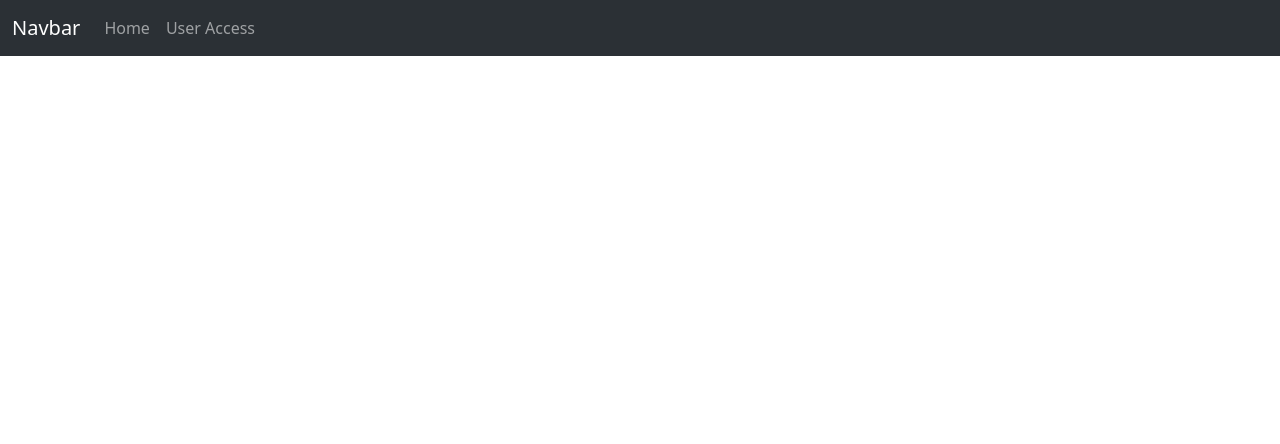
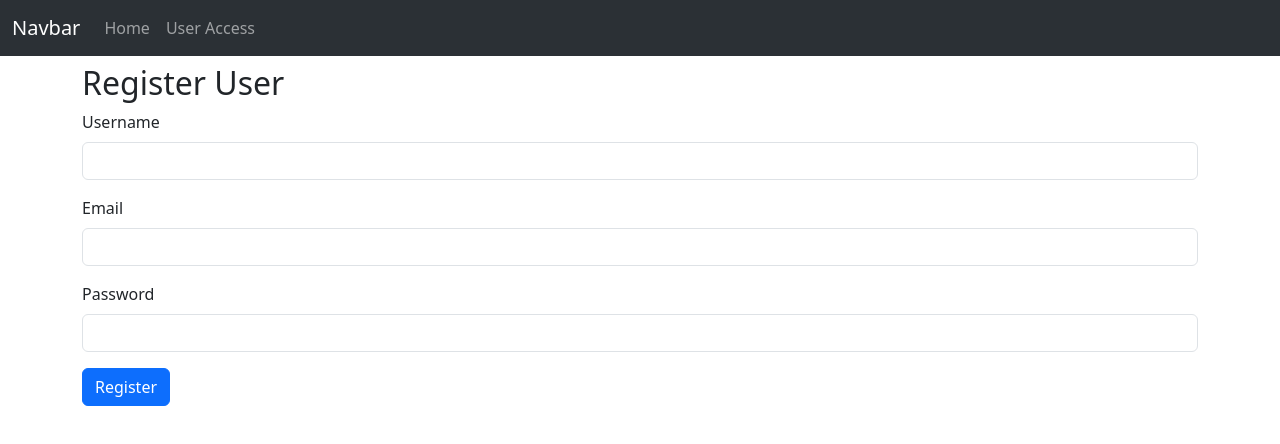
Before and after one commit to vitorpereira26r/money-management-frontend, a React (Vite) app: page /register in a window 1280 px wide. Shown: the top 444 px of the page. Built offline with nearby package versions, Linux system fonts and the light colour scheme.

Commit message:
registration done

```diff
--- a/src/App.tsx
+++ b/src/App.tsx
@@ -4,6 +4,7 @@ import { Home } from "./Pages/Home/Home"
 import { Login } from "./Pages/Login/Login"
 import { UserAccess } from "./Pages/User/UserAccess"
 import { RequireAuth } from "./contexts/Auth/RequiteAuth"
+import { Register } from "./Pages/Register/Register"
 
 function App() {
 
@@ -13,6 +14,7 @@ function App() {
       <Routes>
         <Route path="/" element={<Home/>}/>
         <Route path="/login" element={<Login/>}/>
+        <Route path="/register" element={<Register/>}/>
         <Route path="/user" element={<RequireAuth><UserAccess/></RequireAuth>}/>
       </Routes>
     </div>
--- /dev/null
+++ b/src/Pages/Register/Register.tsx
@@ -0,0 +1,98 @@
+import React, { ChangeEvent, useContext, useState } from 'react'
+import { AuthContext } from '../../contexts/Auth/AuthContext';
+import { useNavigate } from 'react-router-dom';
+import { UserRegistration } from '../../entities/User/User';
+
+export const Register: React.FC = () => {
+  const auth = useContext(AuthContext);
+  const navigate = useNavigate();
+
+  const[username, setUsername] = useState<string>("");
+  const[email, setEmail] = useState<string>("");
+  const[password, setPassword] = useState<string>("");
+
+  const handleUsernameInput = (event: ChangeEvent<HTMLInputElement>) => {
+    setUsername(event.target.value);
+  }
+
+  const handleEmailInput = (event: ChangeEvent<HTMLInputElement>) => {
+    setEmail(event.target.value);
+  }
+
+  const handlePasswordInput = (event: ChangeEvent<HTMLInputElement>) => {
+    setPassword(event.target.value);
+  }
+
+  const handleSubmit = async (e: React.FormEvent<HTMLFormElement>) => {
+    console.log("opa")
+    console.log("username: " + username + " email: " + email + " password: " + password);
+    e.preventDefault();
+    if(username && email && password){
+        const user: UserRegistration = {
+            username: username,
+            email: email,
+            password: password
+        }
+
+        console.log(user);
+
+        const isRegistered = await auth.register(user);
+        if(isRegistered){
+            navigate("/login");
+        }
+    }
+  }
+
+  return (
+    <div className="container">
+      <h2 className='mt-2'>Register User</h2>
+      <form onSubmit={handleSubmit}>
+        <div className="mb-3">
+          <label htmlFor="username" className="form-label">
+            Username
+          </label>
+          <input
+            type="text"
+            className="form-control"
+            id="username"
+            name="username"
+            value={username}
+            onChange={handleUsernameInput}
+            required
+          />
+        </div>
+        <div className="mb-3">
+          <label htmlFor="email" className="form-label">
+            Email
+          </label>
+          <input
+            type="text"
+            className="form-control"
+            id="email"
+            name="email"
+            value={email}
+            onChange={handleEmailInput}
+            required
+          />
+        </div>
+        <div className="mb-3">
+          <label htmlFor="password" className="form-label">
+            Password
+          </label>
+          <input
+            type="password"
+            className="form-control"
+            id="password"
+            name="password"
+            value={password}
+            onChange={handlePasswordInput}
+            required
+          />
+        </div>
+        <button type="submit" className="btn btn-primary">
+          Register
+        </button>
+      </form>
+    </div>
+  )
+}
--- a/src/contexts/Auth/AuthContext.tsx
+++ b/src/contexts/Auth/AuthContext.tsx
@@ -1,8 +1,9 @@
 import { createContext } from 'react';
-import { User } from '../../entities/User/User';
+import { User, UserRegistration } from '../../entities/User/User';
 
 export type AuthContextType = {
     user: User | null;
+    register: (user: UserRegistration) => Promise<boolean>;
     login: (username: string, password: string) => Promise<boolean>;
     logout: () => void;
 }
--- a/src/contexts/Auth/AuthProvider.tsx
+++ b/src/contexts/Auth/AuthProvider.tsx
@@ -1,5 +1,5 @@
 import { useEffect, useState } from "react";
-import { User, UserLoginResponse } from "../../entities/User/User";
+import { User, UserLoginResponse, UserRegistration } from "../../entities/User/User";
 import { AuthContext } from "./AuthContext";
 import { userApi } from "../../hooks/userApi";
 
@@ -36,6 +36,15 @@ export const AuthProvider = ({ children }: {children: JSX.Element}) => {
         return false;
     }
 
+    const register = async (user: UserRegistration) => {
+        console.log(user);
+        const data = await api.register(user);
+
+        console.log(data);
+
+        return data;
+    }
+
     const setToken = (token: string) => {
         localStorage.setItem("token", token);
     }
@@ -52,7 +61,7 @@ export const AuthProvider = ({ children }: {children: JSX.Element}) => {
 
     return (
         <AuthContext.Provider
-            value={{user, login, logout}}
+            value={{user, login, register, logout}}
         >
             {children}
         </AuthContext.Provider>
--- a/src/entities/User/User.ts
+++ b/src/entities/User/User.ts
@@ -10,6 +10,12 @@ export type UserLogin = {
     password: string
 }
 
+export type UserRegistration = {
+    username: string,
+    email: string,
+    password: string
+}
+
 export interface UserLoginResponse {
     user: User,
     token: string
--- a/src/hooks/userApi.ts
+++ b/src/hooks/userApi.ts
@@ -1,4 +1,5 @@
 import axios from "axios";
+import { UserRegistration } from "../entities/User/User";
 
 const api = axios.create({
     baseURL: "http://localhost:8080"
@@ -25,9 +26,15 @@ export const userApi = () => ({
         return null;
     },
 
-    register: async (username: string, password: string) => {
-        const response = await api.post("/auth/register", { username, password });
-        return response.data;
+    register: async (user: UserRegistration) => {
+        const response = await api.post("/auth/register", user);
+
+        console.log(response);
+
+        if(response.status === 200){
+            return true;
+        }
+        return false;
     },
 
     login: async (username: string, password: string) => {
```
